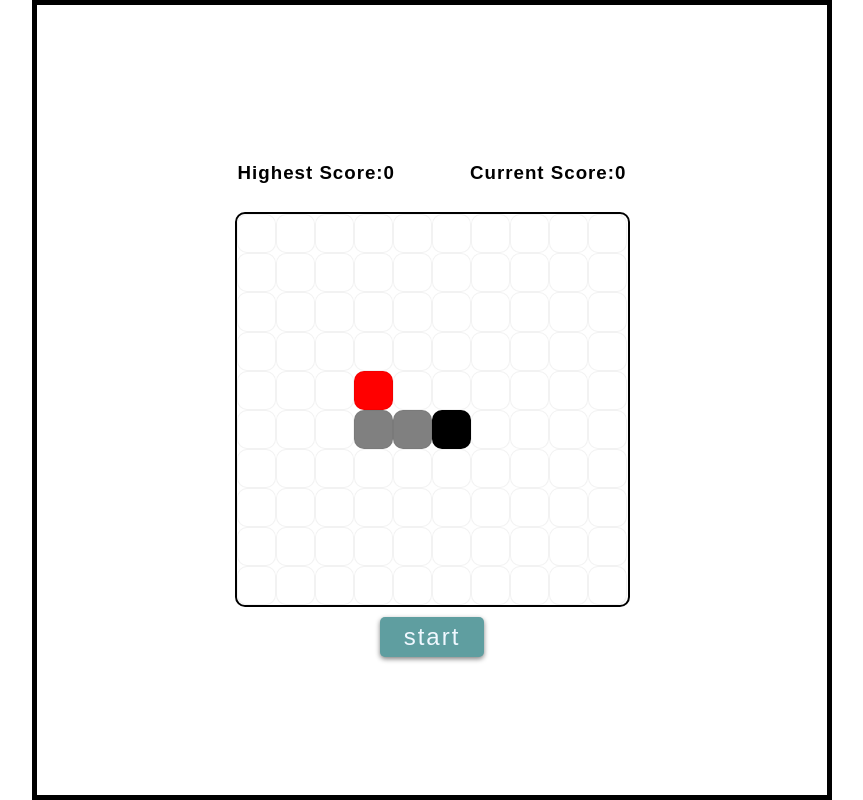
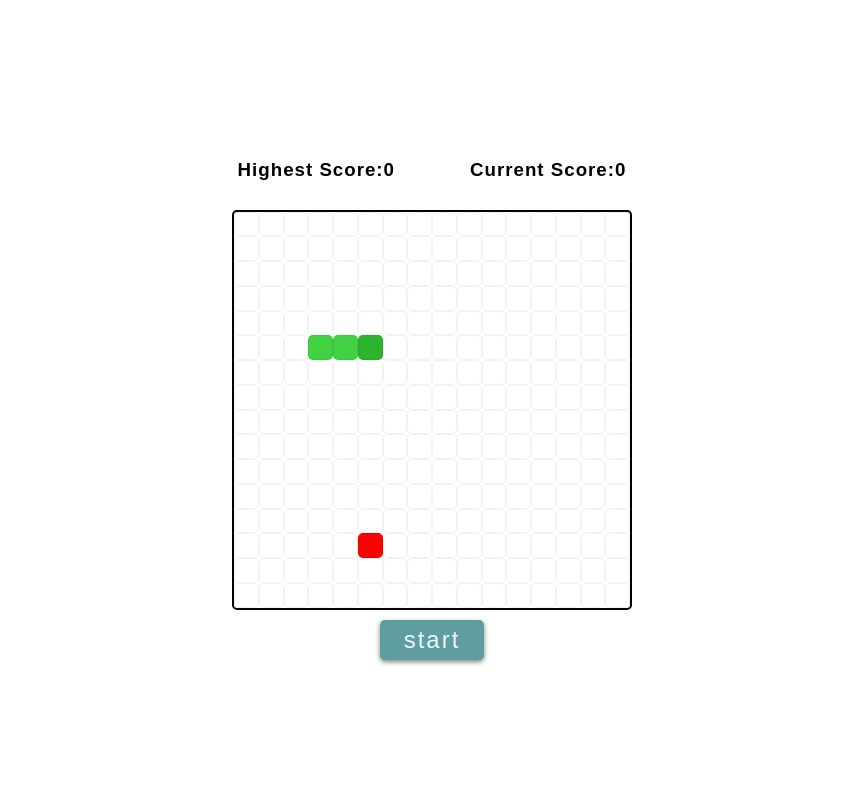
Before and after one commit to Kb739/snek, a React (Create React App) app: page / in a window 1280 px wide. Shown: the whole page, without its empty margins (208-1071 px from the left). Built offline with nearby package versions, Linux system fonts and the light colour scheme.

Commit message:
update snek to green

```diff
--- a/src/Grid.js
+++ b/src/Grid.js
@@ -21,7 +21,7 @@ function useGrid(gridSize, drawBlocks) {
     }
 
     function posToIndex(pos) {
-        return pos.x + pos.y * 10;
+        return pos.x + pos.y * gridSize;
     }
 
     const gridStyle = {
--- a/src/InitialData.js
+++ b/src/InitialData.js
@@ -5,21 +5,21 @@ const snekData = {
                 x: 5,
                 y: 5
             },
-            color: 'black'
+            color: '#2cb42c'
         },
         {
             pos: {
                 x: 4,
                 y: 5
             },
-            color: 'grey'
+            color: '#42d142'
         },
         {
             pos: {
                 x: 3,
                 y: 5
             },
-            color: 'grey'
+            color: '#42d142'
         }
     ],
     initialDirection: {
@@ -29,5 +29,5 @@ const snekData = {
 
 
 }
-const gridSize = 10;
+const gridSize = 16;
 export { snekData, gridSize }
--- a/src/index.css
+++ b/src/index.css
@@ -15,7 +15,6 @@ body {
   align-items: center;
   justify-content: center;
   gap: 10px;
-  border: 5px solid black;
 
 }
 
@@ -23,13 +22,13 @@ body {
   width: 50%;
   aspect-ratio: 1/1;
   flex-shrink: 0;
-  border-radius: 10px;
+  border-radius: 5px;
   border: 2px solid black;
 }
 
 .grid-block {
   border: 1px solid rgba(0, 0, 0, 0.05);
-  border-radius: 10px;
+  border-radius: 5px;
 }
 
 .score-bar {
```
